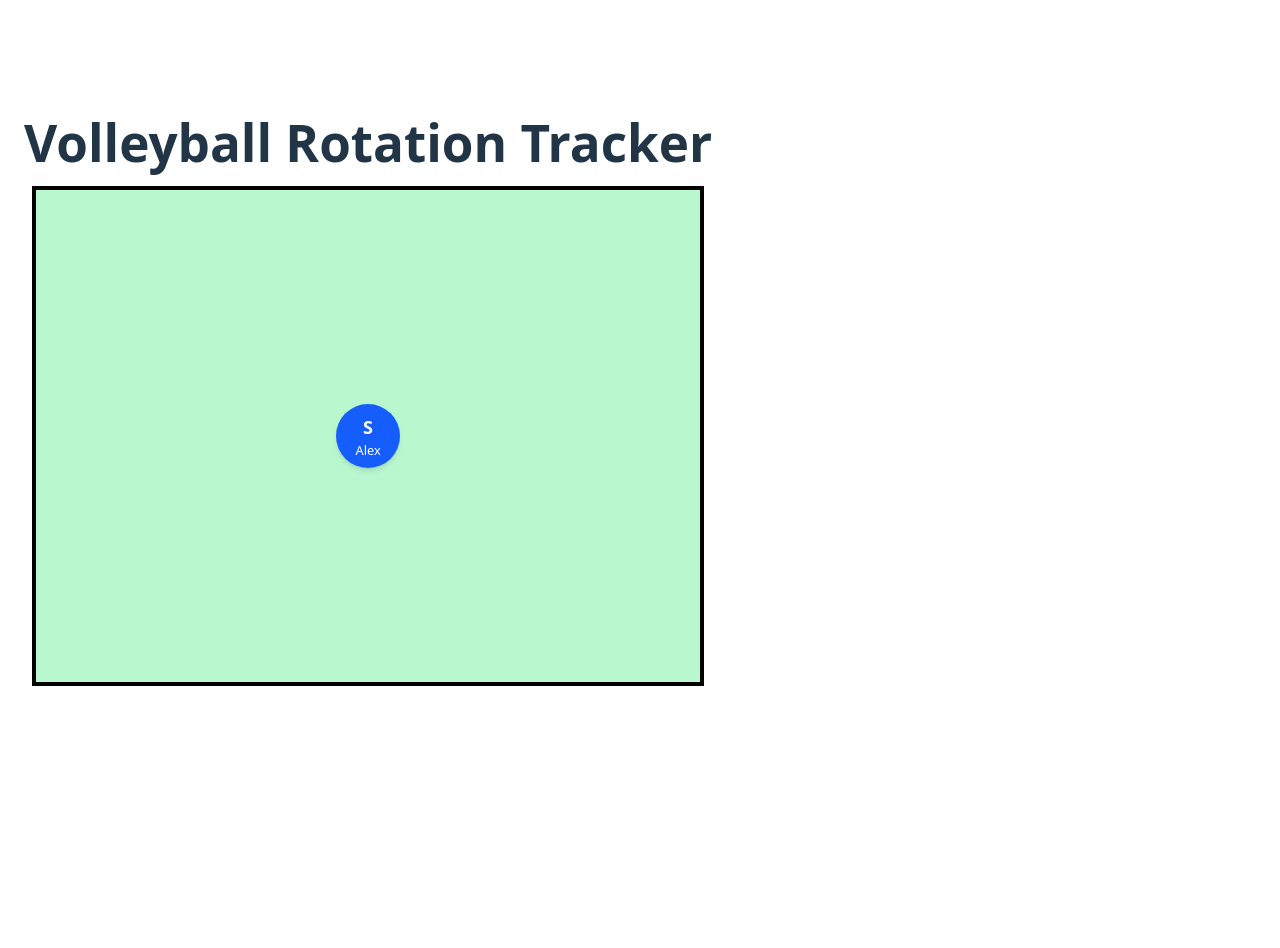
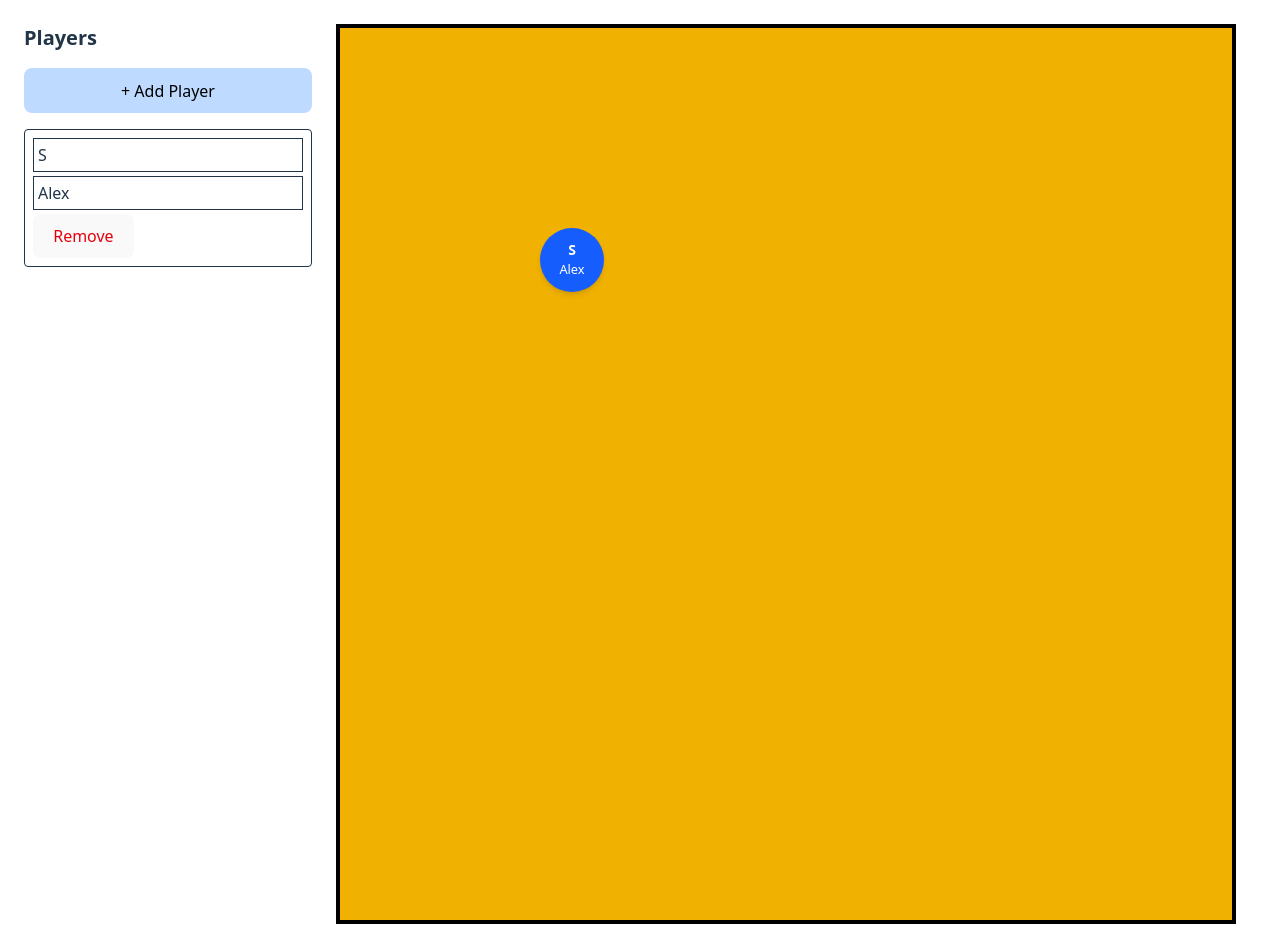
Before and after one commit to mattfehr/volleyball-rotation-tracker, a React (Vite) app: page / in a window 1280 px wide. Before the commit the page ends 800 px from the top, so only its background shows below. Built offline with nearby package versions, Linux system fonts and the light colour scheme.

Commit message:
add menu for players, fix draggable players and court size

```diff
--- a/package.json
+++ b/package.json
@@ -15,12 +15,15 @@
     "react": "^19.1.0",
     "react-dom": "^19.1.0",
     "react-draggable": "^4.5.0",
-    "tailwindcss": "^4.1.11"
+    "tailwindcss": "^4.1.11",
+    "uuid": "^11.1.0"
   },
   "devDependencies": {
     "@eslint/js": "^9.30.1",
+    "@tailwindcss/aspect-ratio": "^0.4.2",
     "@types/react": "^19.1.8",
     "@types/react-dom": "^19.1.6",
+    "@types/uuid": "^10.0.0",
     "@vitejs/plugin-react": "^4.6.0",
     "eslint": "^9.30.1",
     "eslint-plugin-react-hooks": "^5.2.0",
--- a/src/App.tsx
+++ b/src/App.tsx
@@ -1,10 +1,70 @@
+import { useState } from 'react';
+import type { Player } from './models/Player';
 import Court from './components/Court';
+import { v4 as uuid } from 'uuid';
 
 function App() {
+  const [players, setPlayers] = useState<Player[]>([
+    { id: uuid(), label: 'S', name: 'Alex', x: 200, y: 200 },
+  ]);
+
+  const updatePlayer = (id: string, field: keyof Player, value: string) => {
+    setPlayers(players.map(p => p.id === id ? { ...p, [field]: value } : p));
+  };
+
+  const addPlayer = () => {
+    setPlayers([...players, {
+      id: uuid(),
+      label: 'New',
+      name: '',
+      x: 100,
+      y: 100
+    }]);
+  };
+
+  const removePlayer = (id: string) => {
+    setPlayers(players.filter(p => p.id !== id));
+  };
+
   return (
-    <div className="p-6">
-      <h1 className="text-3xl font-bold mb-4 text-center">Volleyball Rotation Tracker</h1>
-      <Court />
+    <div className="p-6 flex gap-6">
+      {/* Sidebar Menu */}
+      <div className="w-72 space-y-4">
+        <h2 className="text-xl font-bold">Players</h2>
+        <button
+          className="!bg-blue-200 hover:!bg-blue-700 text-black px-3 py-1 rounded w-full"
+          onClick={addPlayer}
+        >
+          + Add Player
+        </button>
+        {players.map((player) => (
+          <div key={player.id} className="border p-2 rounded bg-white space-y-1">
+            <input
+              type="text"
+              className="w-full border p-1"
+              placeholder="Position"
+              value={player.label}
+              onChange={(e) => updatePlayer(player.id, 'label', e.target.value)}
+            />
+            <input
+              type="text"
+              className="w-full border p-1"
+              placeholder="Name"
+              value={player.name}
+              onChange={(e) => updatePlayer(player.id, 'name', e.target.value)}
+            />
+            <button
+              className="text-red-600 text-sm"
+              onClick={() => removePlayer(player.id)}
+            >
+              Remove
+            </button>
+          </div>
+        ))}
+      </div>
+
+      {/* Court */}
+      <Court players={players} setPlayers={setPlayers} />
     </div>
   );
 }
--- a/src/components/Court.tsx
+++ b/src/components/Court.tsx
@@ -1,18 +1,24 @@
 import {
   DndContext,
   useDraggable,
-  useDroppable,
+  type DragEndEvent,
 } from '@dnd-kit/core';
+import type { Player } from '../models/Player';
 
-function DraggablePlayer() {
+type Props = {
+  players: Player[];
+  setPlayers: React.Dispatch<React.SetStateAction<Player[]>>;
+};
+
+function DraggablePlayer({ player }: { player: Player }) {
   const { attributes, listeners, setNodeRef, transform } = useDraggable({
-    id: 'player-1',
+    id: player.id,
   });
 
   const style = {
     transform: transform
-      ? `translate(${transform.x}px, ${transform.y}px)`
-      : undefined,
+      ? `translate(${transform.x + player.x}px, ${transform.y + player.y}px)`
+      : `translate(${player.x}px, ${player.y}px)`,
   };
 
   return (
@@ -21,19 +27,37 @@ function DraggablePlayer() {
       {...listeners}
       {...attributes}
       style={style}
-      className="w-16 h-16 bg-blue-600 rounded-full text-white flex flex-col items-center justify-center cursor-move shadow-md"
+      className="absolute w-16 h-16 bg-blue-600 rounded-full text-white flex flex-col items-center justify-center cursor-move shadow-md"
     >
-      <span className="text-lg font-bold">S</span>
-      <small>Alex</small>
+      <span className="text-sm font-bold">{player.label}</span>
+      <small>{player.name}</small>
     </div>
   );
 }
 
-export default function Court() {
+export default function Court({ players, setPlayers }: Props) {
+  const handleDragEnd = (event: DragEndEvent) => {
+    const { delta, active } = event;
+
+    setPlayers((prev) =>
+      prev.map((player) =>
+        player.id === active.id
+          ? {
+              ...player,
+              x: player.x + delta.x,
+              y: player.y + delta.y,
+            }
+          : player
+      )
+    );
+  };
+
   return (
-    <div className="w-full max-w-2xl h-[500px] bg-green-200 relative border-4 border-black mx-auto flex items-center justify-center">
-      <DndContext>
-        <DraggablePlayer />
+    <div className="w-[900px] h-[900px] bg-yellow-500 relative border-4 border-black mx-auto">
+      <DndContext onDragEnd={handleDragEnd}>
+        {players.map((player) => (
+          <DraggablePlayer key={player.id} player={player} />
+        ))}
       </DndContext>
     </div>
   );
--- a/src/models/Player.ts
+++ b/src/models/Player.ts
@@ -0,0 +1,7 @@
+export type Player = {
+  id: string;
+  label: string; // e.g., "OH1"
+  name: string;  // e.g., "Taylor"
+  x: number;
+  y: number;
+};
```
Also changed, not shown: 1 other file (tests, documents, lock files or other folders).
